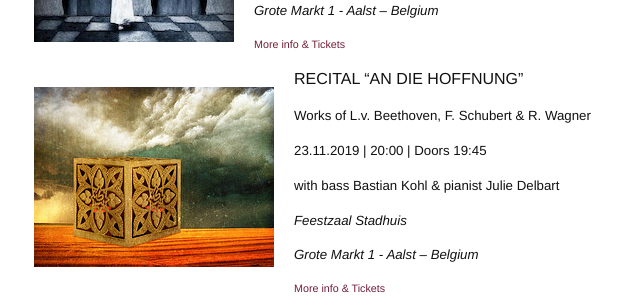
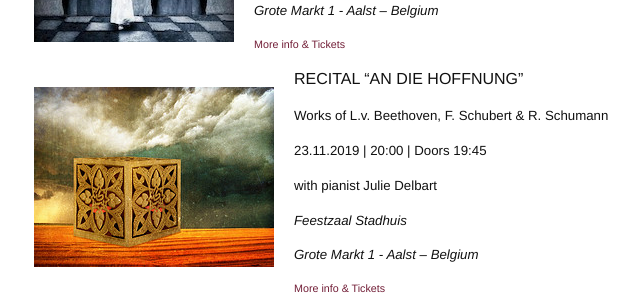
Before and after one commit to annesophie-sevens/annesophie-sevens.github.io, a Jekyll site: the page built from agenda-nl.md, in a window 1280 px wide and 900 px high, scrolled down 1075 px. Shown: the part 152-452 px from the top of the window, without its empty margins (256-896 px from the left). Built offline with Jekyll 4.4.1, drawn with Linux system fonts in a browser that asks for light colours; nearby versions of some CDN libraries.

Commit message:
Update agenda-nl.md

```diff
--- a/agenda-nl.md
+++ b/agenda-nl.md
@@ -73,11 +73,11 @@ OPERA GALA "BETWEEN DREAM & REALITY"
 
 RECITAL "AN DIE HOFFNUNG"
 
-##### Works of L.v. Beethoven, F. Schubert & R. Wagner
+##### Works of L.v. Beethoven, F. Schubert & R. Schumann
 
 ##### 23.11.2019 | 20:00 | Doors 19:45
 
-##### with bass Bastian Kohl & pianist Julie Delbart
+##### with pianist Julie Delbart
 
 ##### _Feestzaal Stadhuis_
 
```
